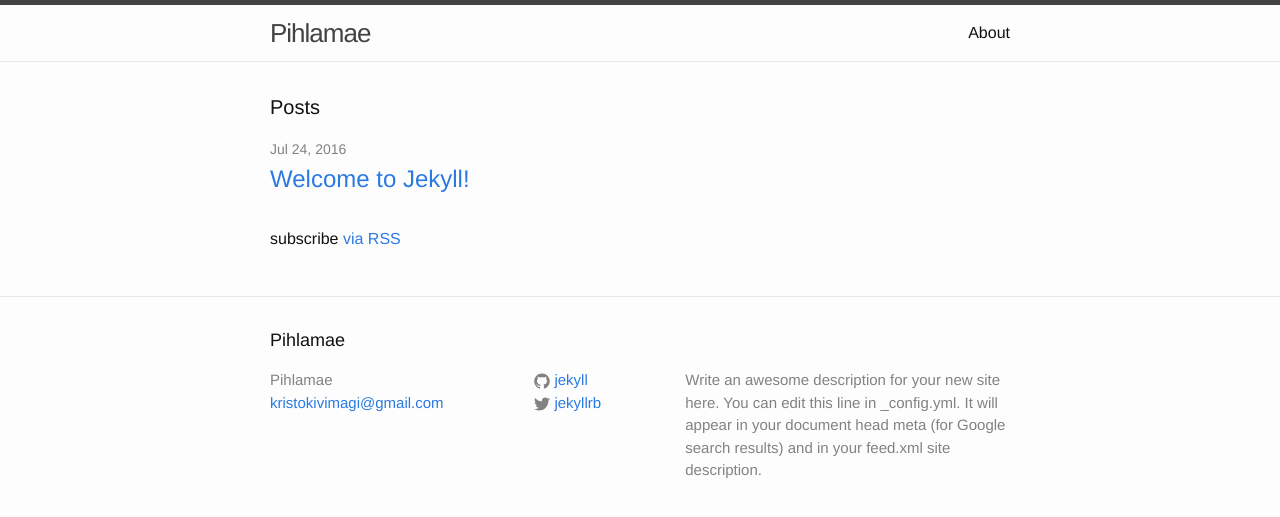
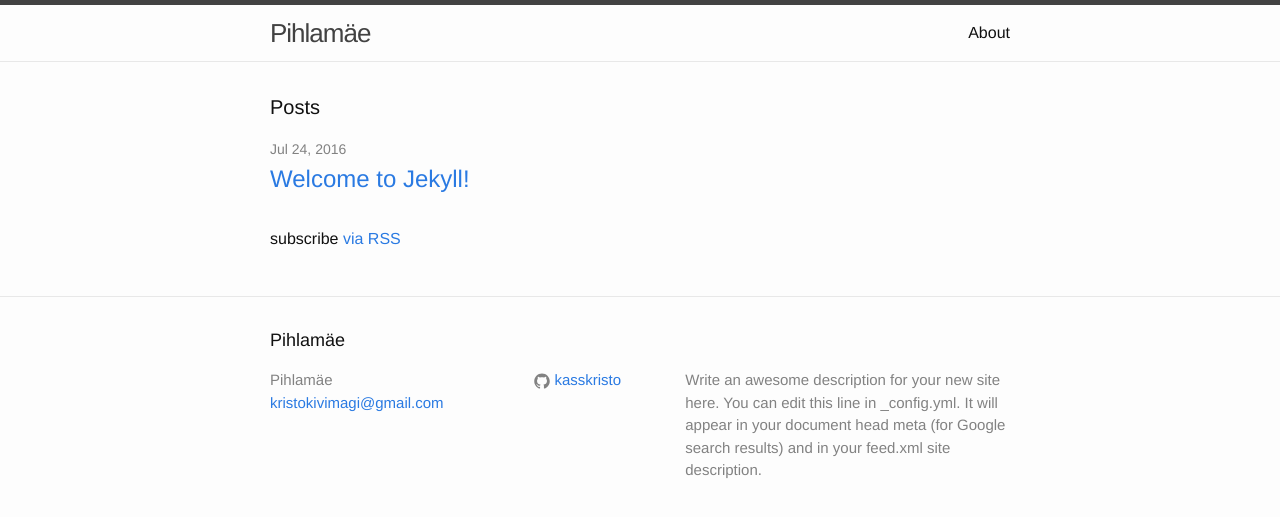
Before and after one commit to kasskristo/kasskristo.github.io, a Jekyll site: the page built from index.html, in a window 1280 px wide. Shown: the top 517 px of the page. Built offline with Jekyll 4.4.1, drawn with Linux system fonts in a browser that asks for light colours.

Commit message:
Update _config.yml

```diff
--- a/_config.yml
+++ b/_config.yml
@@ -6,7 +6,7 @@
 # 'jekyll serve'. If you change this file, please restart the server process.
 
 # Site settings
-title: Pihlamae
+title: Pihlamäe
 email: kristokivimagi@gmail.com
 description: > # this means to ignore newlines until "baseurl:"
   Write an awesome description for your new site here. You can edit this
@@ -14,8 +14,7 @@ description: > # this means to ignore newlines until "baseurl:"
   Google search results) and in your feed.xml site description.
 baseurl: "" # the subpath of your site, e.g. /blog
 url: "http://yourdomain.com" # the base hostname & protocol for your site
-twitter_username: jekyllrb
-github_username:  jekyll
+github_username: kasskristo
 
 # Build settings
 markdown: kramdown
```
